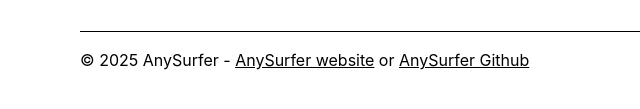
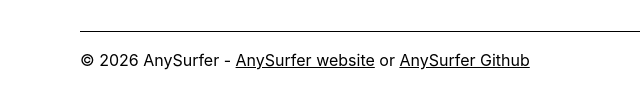
Before and after one commit to AnySurfer/anysurfer.github.io, a plain HTML site: page accessible-components.html in a window 1280 px wide. Shown: the part 561-670 px from the top of the page, 0-640 px from the left. Drawn offline with Linux system fonts and the light colour scheme.

Commit message:
Update year copyright

```diff
--- a/accessible-components.html
+++ b/accessible-components.html
@@ -50,7 +50,7 @@
 			</div>
 		</main>
 		<footer class="footer">
-			<p>&copy; 2025 AnySurfer - <a href="https://www.anysurfer.be">AnySurfer website</a> or <a href="https://github.com/AnySurfer/">AnySurfer Github</a> </p>
+			<p>&copy; 2026 AnySurfer - <a href="https://www.anysurfer.be">AnySurfer website</a> or <a href="https://github.com/AnySurfer/">AnySurfer Github</a> </p>
 		</footer>
 	</body>
 </html>
```
Also changed, not shown: apps.html (+1 -1 lines), bookmarklets.html (+1 -1 lines), browser-extensions.html (+1 -1 lines), index.html (+1 -1 lines), resources.html (+1 -1 lines), tools.html (+1 -1 lines).
